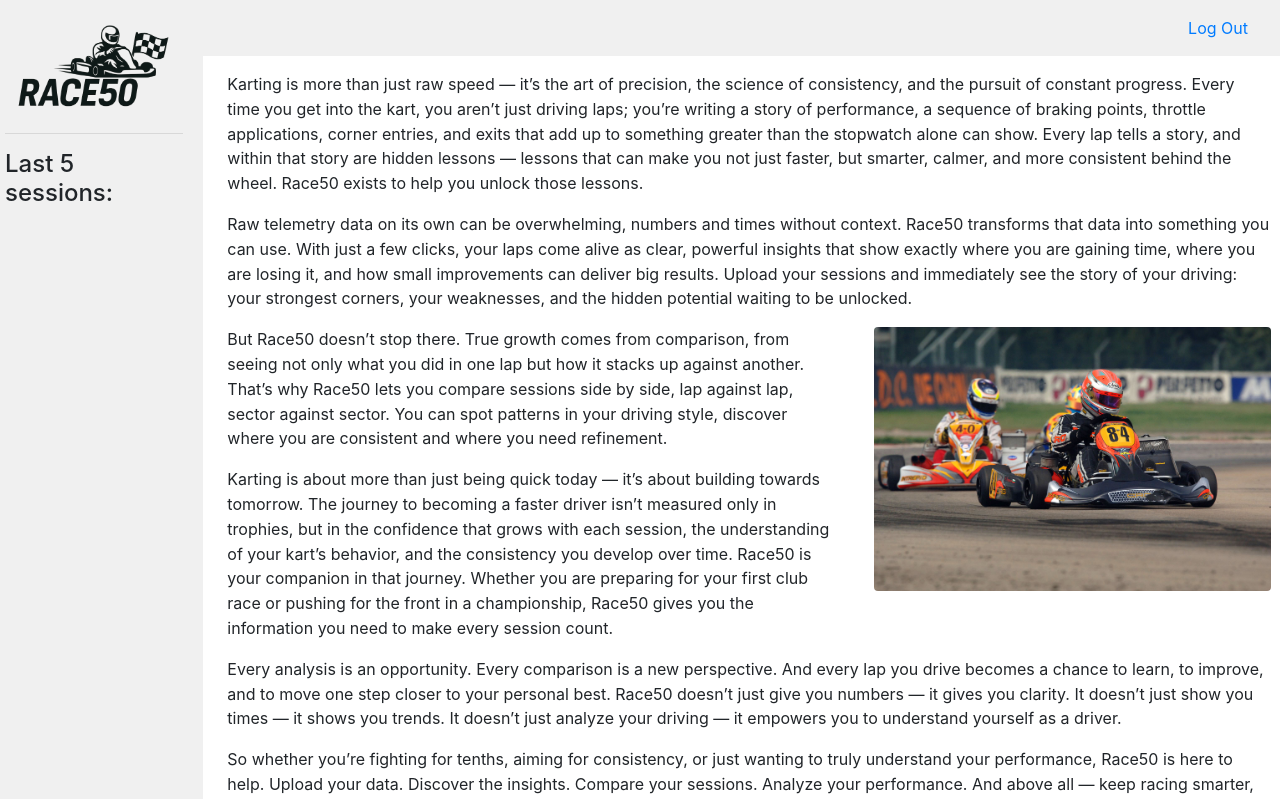
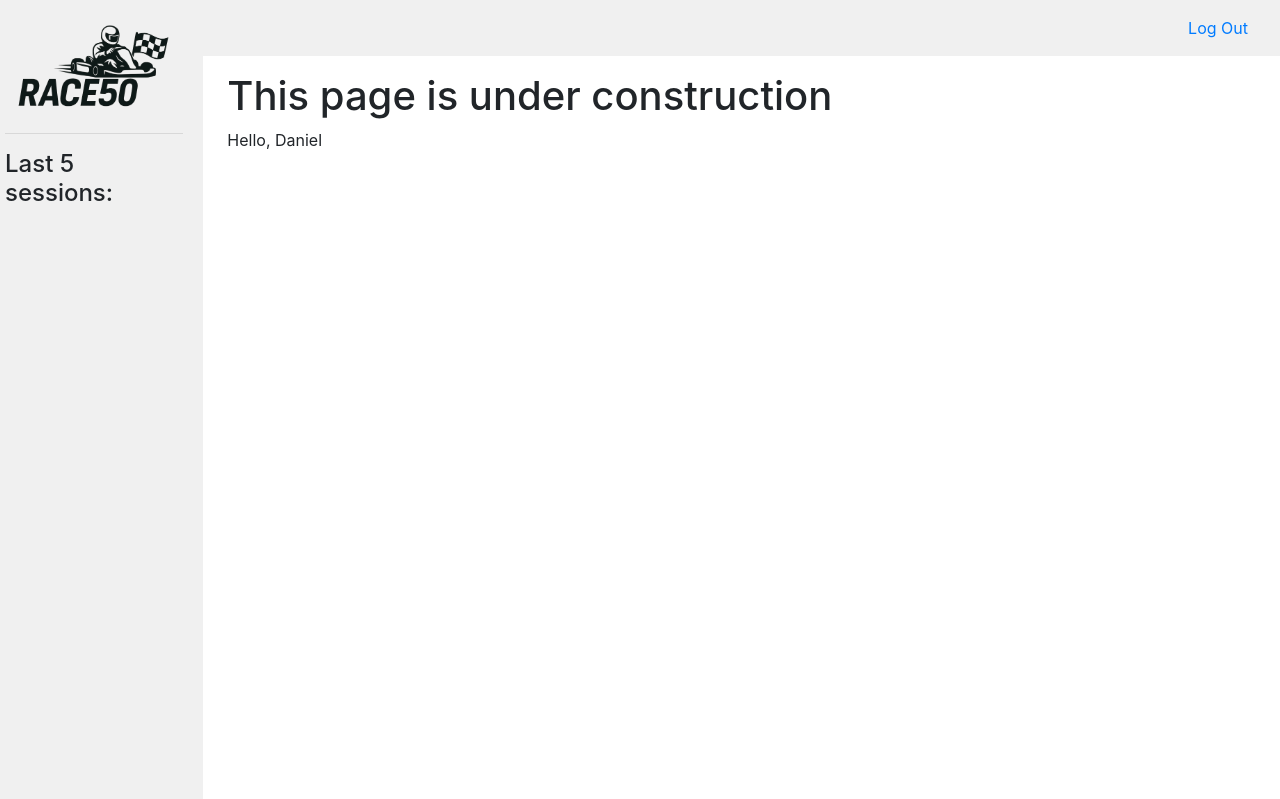
Before and after one commit to danielsaboridotorresia/Race50, a Django app: page /race50/ in a window 1280 px wide. Shown: the top 799 px of the page. Run offline with Django 5.2, Linux system fonts and the light colour scheme; a user stored in the database is signed in; some libraries are stand-ins or nearby versions.

Commit message:
feat: separation between logged in and not logged in users

```diff
--- a/race50/templates/race50/index.html
+++ b/race50/templates/race50/index.html
@@ -5,6 +5,10 @@
     Race50 - Index
 {% endblock %}
 {% block body %}
+{% if user.is_authenticated %}
+    <h1>This page is under construction</h1>
+    <p>Hello, {{ request.user }}</p>
+{% else %}
     <div class="index-article">
         <p class="index-text">Karting is more than just raw speed — it’s the art of precision, the science of consistency, and the pursuit of constant progress. Every time you get into the kart, you aren’t just driving laps; you’re writing a story of performance, a sequence of braking points, throttle applications, corner entries, and exits that add up to something greater than the stopwatch alone can show. Every lap tells a story, and within that story are hidden lessons — lessons that can make you not just faster, but smarter, calmer, and more consistent behind the wheel. Race50 exists to help you unlock those lessons.</p>
 
@@ -36,4 +40,5 @@
             <h6>Session Analysis</h6>
         </div>
     </div>
+{% endif %}
 {% endblock %}
```
Also changed, not shown: db.sqlite3. Lines whose indentation alone changed are shown as unchanged.
